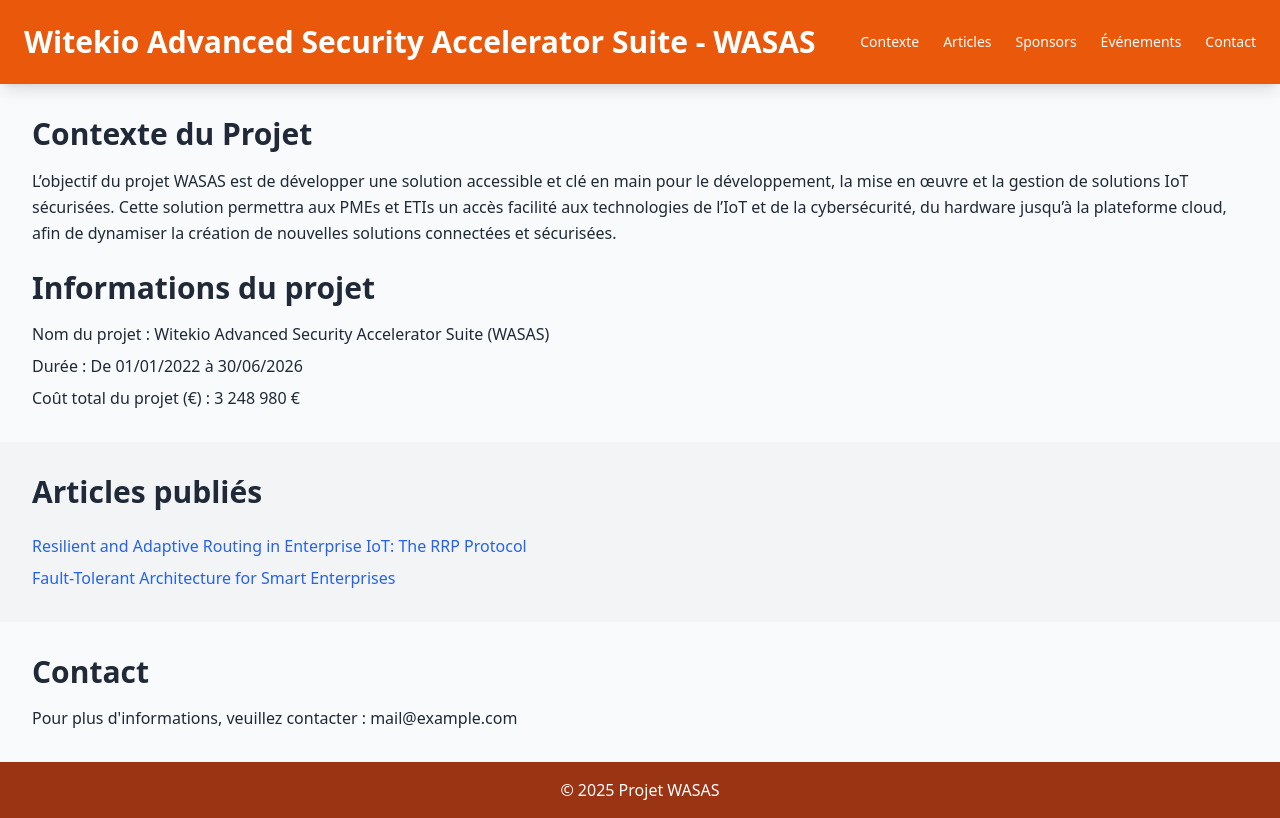
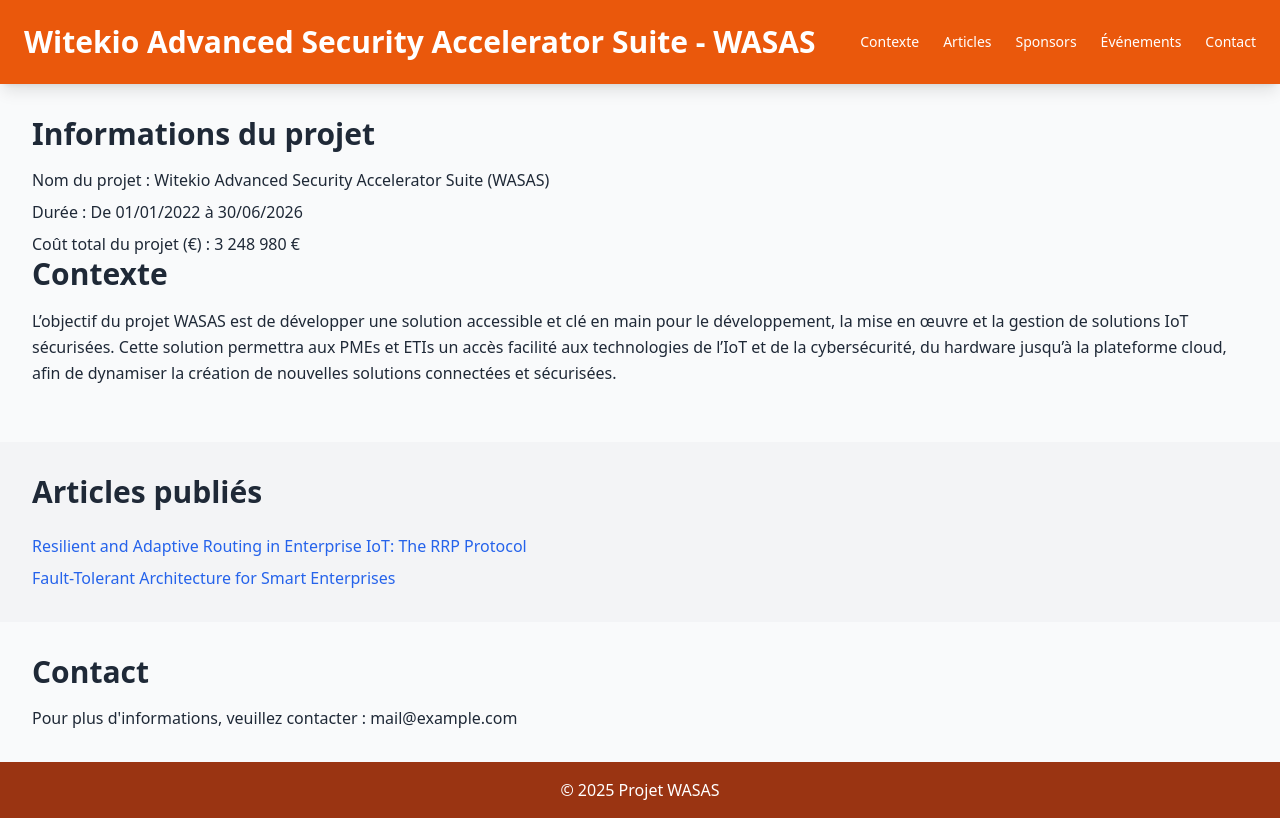
Before and after one commit to Saki98-gif/Project, a plain HTML site: page index.html in a window 1280 px wide. Drawn offline with nearby package versions, Linux system fonts and the light colour scheme.

Commit message:
Modifications du site

```diff
--- a/index.html
+++ b/index.html
@@ -28,9 +28,17 @@
 
  <!-- Section Contexte + Informations du projet -->
 <section id="contexte-infos" class="container mx-auto p-4 md:p-8">
+<!-- Informations du projet -->
+  <div class="space-y-2 text-gray-800">
+    <h2 class="text-2xl md:text-3xl font-semibold mb-4 text-center md:text-left">Informations du projet</h2>
+    <p><span class="font-medium">Nom du projet :</span> Witekio Advanced Security Accelerator Suite (WASAS)</p>
+    <p><span class="font-medium">Durée :</span> De 01/01/2022 à 30/06/2026</p>
+    <p><span class="font-medium">Coût total du projet (€) :</span> 3 248 980 €</p>
+  </div>
+
   <!-- Contexte -->
   <div class="mb-6">
-    <h2 class="text-2xl md:text-3xl font-semibold mb-4 text-center md:text-left">Contexte du Projet</h2>
+    <h2 class="text-2xl md:text-3xl font-semibold mb-4 text-center md:text-left">Contexte</h2>
     <p class="leading-relaxed text-gray-800">
       L’objectif du projet WASAS est de développer une solution accessible et clé en main pour le
       développement, la mise en œuvre et la gestion de solutions IoT sécurisées. Cette solution permettra
@@ -40,13 +48,7 @@
     </p>
   </div>
 
-  <!-- Informations du projet -->
-  <div class="space-y-2 text-gray-800">
-    <h2 class="text-2xl md:text-3xl font-semibold mb-4 text-center md:text-left">Informations du projet</h2>
-    <p><span class="font-medium">Nom du projet :</span> Witekio Advanced Security Accelerator Suite (WASAS)</p>
-    <p><span class="font-medium">Durée :</span> De 01/01/2022 à 30/06/2026</p>
-    <p><span class="font-medium">Coût total du projet (€) :</span> 3 248 980 €</p>
-  </div>
+
 </section>
 
 
```
